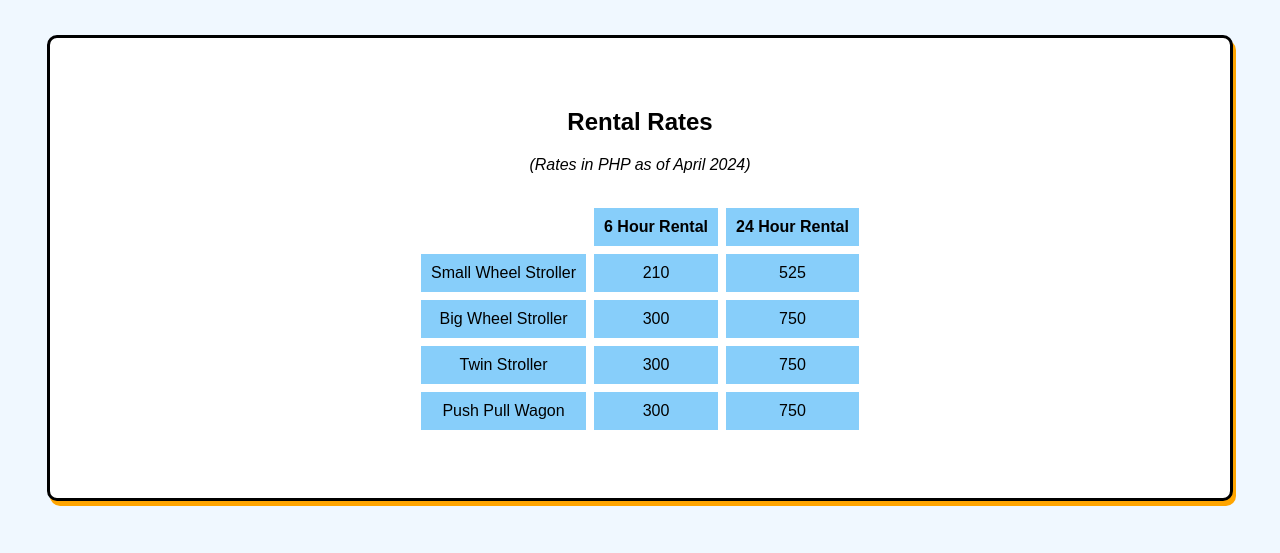
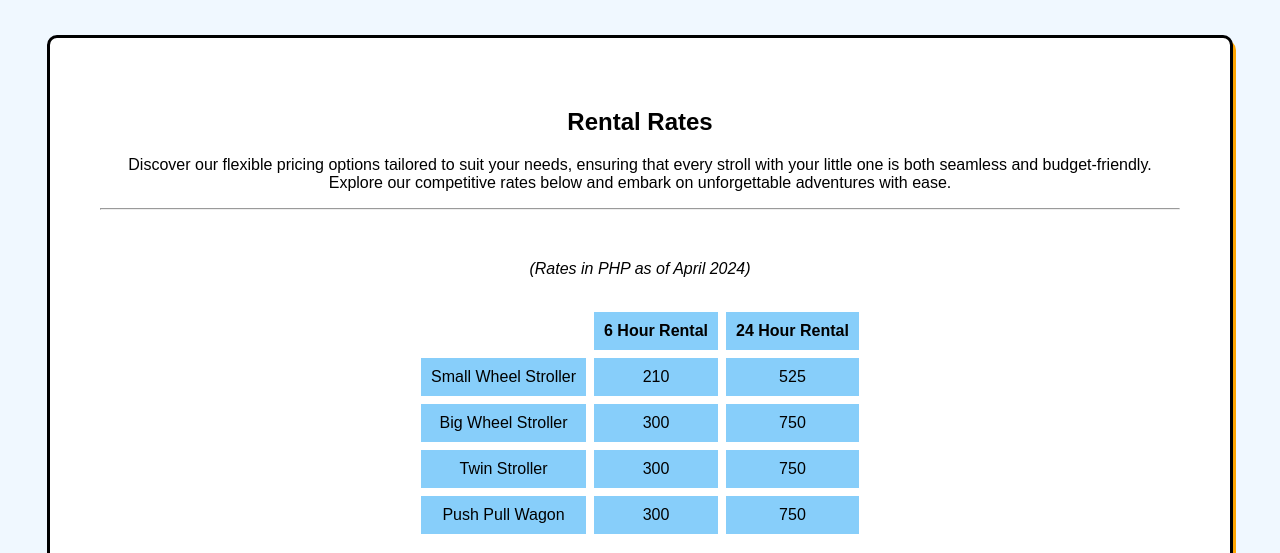
Before and after one commit to jesseca-ac/Guppy-Website, a plain HTML site: page pages/rates.html in a window 1280 px wide. Shown: the part 247-800 px from the top of the page. Drawn offline with Linux system fonts and the light colour scheme; files whose address does not match are found by name.

Commit message:
added text on the rates page

```diff
--- a/pages/rates.html
+++ b/pages/rates.html
@@ -20,6 +20,10 @@
 
         <section id="rates" class="container-border">
             <h1>Rental Rates</h1>
+            <p>
+              Discover our flexible pricing options tailored to suit your needs, ensuring that every stroll with your little one is both seamless and budget-friendly. Explore our competitive rates below and embark on unforgettable adventures with ease.
+            </p>
+            <hr>
             <p><em>(Rates in PHP as of April 2024)</em></p>
             <table id="rates-table">
                 <tr>
```
